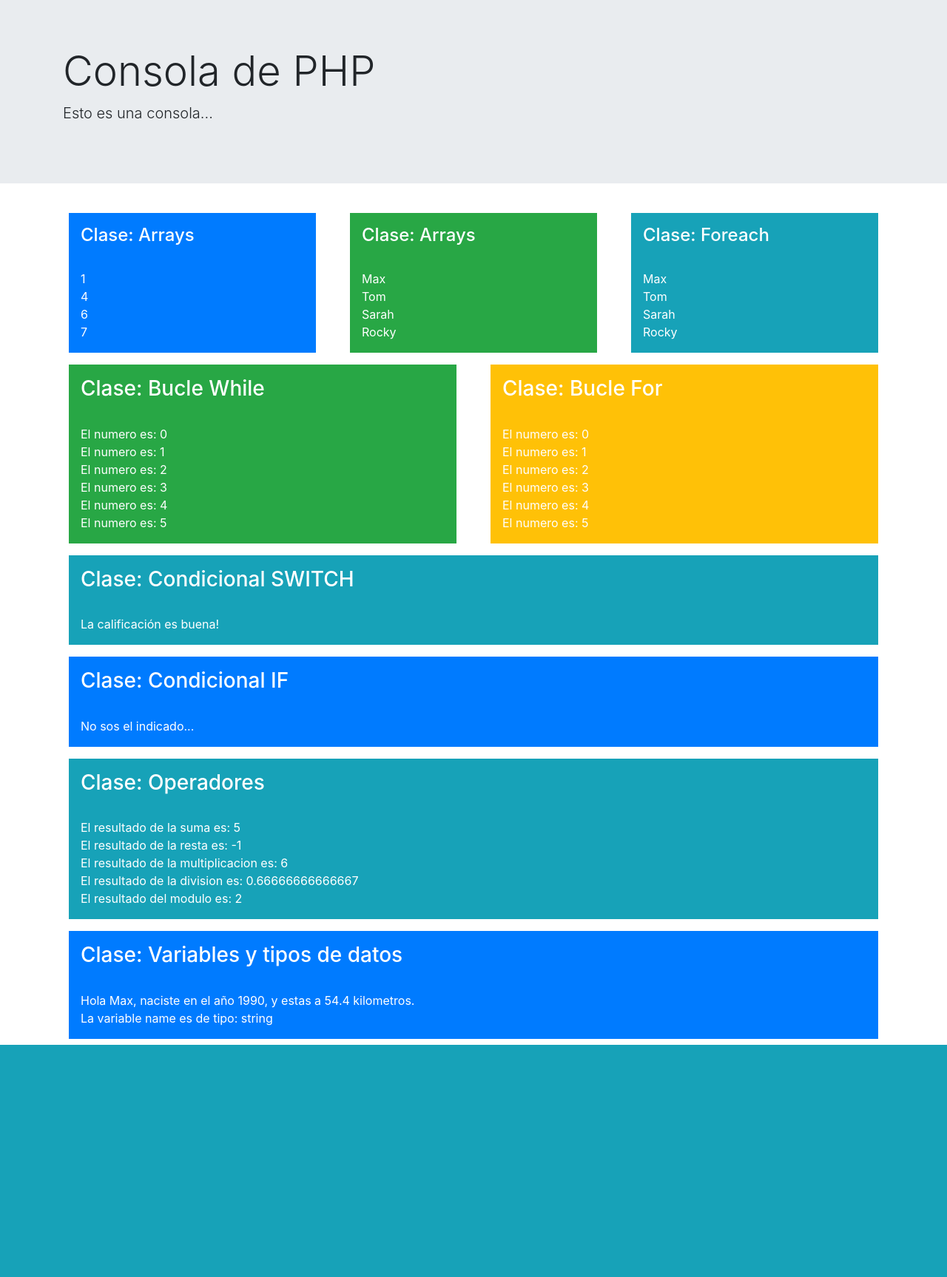
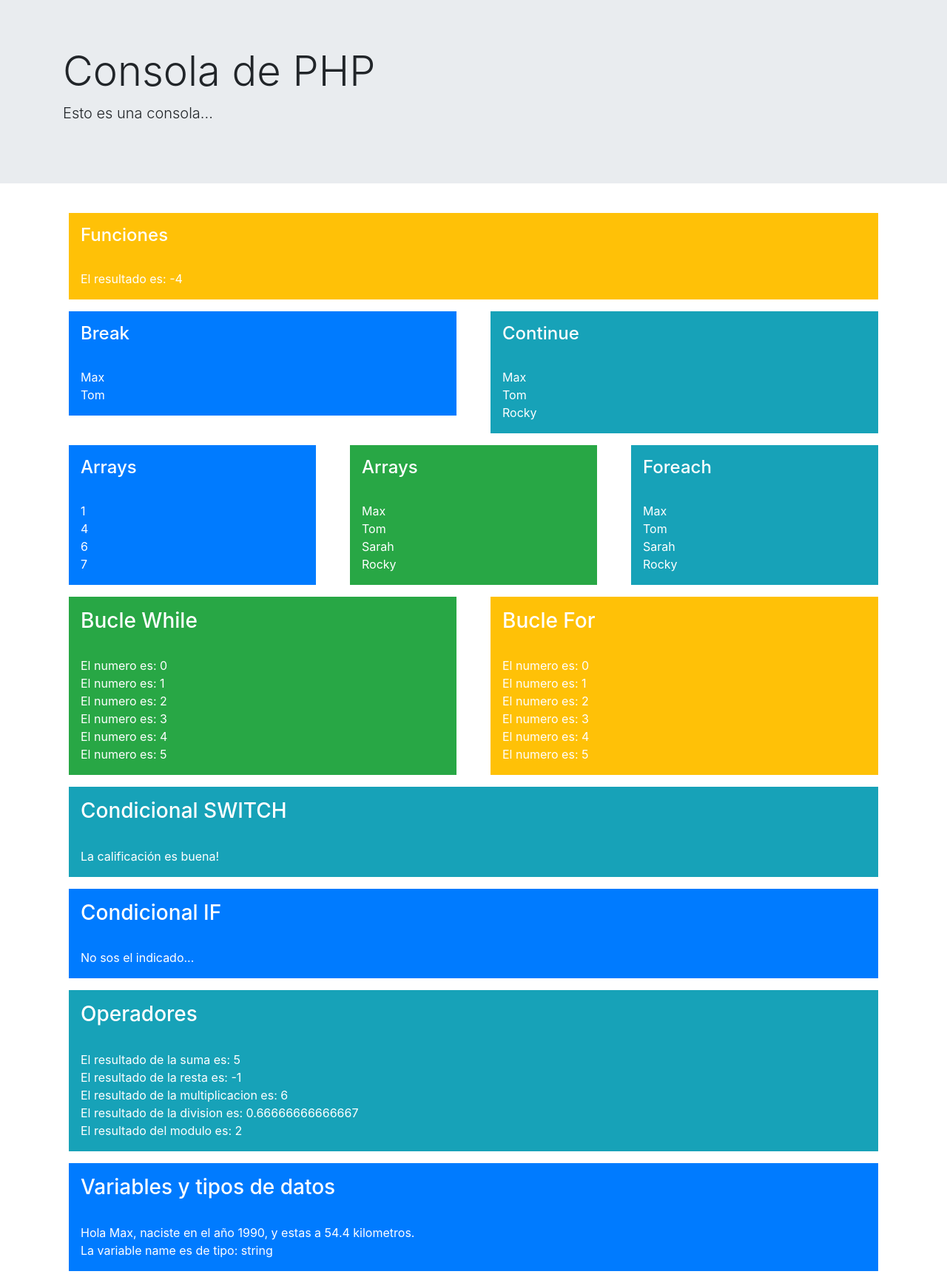
Before and after one commit to maxwell-udemy-courses/php-console, a PHP site: page / in a window 1280 px wide. Shown: the part 57-1784 px from the top of the page at 74% size. Before the commit the page ends 1470 px from the top, so only its background shows below. Run offline with PHP 8.4, Linux system fonts and the light colour scheme.

Commit message:
funciones

```diff
--- a/index.php
+++ b/index.php
@@ -21,9 +21,70 @@
 
     <div class="container">
         <div class="row">
+            <div class="col-12">
+                <div class="p-3 m-2 bg-warning text-white">
+                    <h4>Funciones</h4> <br>
+                    <?php
+                        function calc($sign, $num1, $num2){
+                            switch($sign){
+                                case "+":
+                                    return $num1 + $num2;
+                                    break;
+                                case "-":
+                                    return $num1 - $num2;
+                                    break;
+                                default:
+                                    return 0;
+                            }
+                        }
+
+                        $result = calc("-", 3, 7);
+
+                        echo "El resultado es: " . $result;
+                    ?>
+                </div>
+            </div>
+        </div>
+
+        <div class="row">
+            <div class="col-6">
+                <div class="p-3 m-2 bg-primary text-white">
+                    <h4>Break</h4> <br>
+                    <?php
+                        $names = array("Max", "Tom", "Sarah", "Rocky");
+
+                        foreach($names as $name){
+                            if($name == "Sarah"){
+                                break;
+                            }
+
+                            echo $name . "<br>";
+                        }
+                    ?>
+                </div>
+            </div>
+
+            <div class="col-6">
+                <div class="p-3 m-2 bg-info text-white">
+                    <h4>Continue</h4> <br>
+                    <?php
+                        $names = array("Max", "Tom", "Sarah", "Rocky");
+
+                        foreach($names as $name){
+                            if($name == "Sarah"){
+                                continue;
+                            }
+
+                            echo $name . "<br>";
+                        }
+                    ?>
+                </div>
+            </div>
+        </div>
+        <div class="row">
             <div class="col-4">
                 <div class="p-3 m-2 bg-primary text-white">
-                    <h4>Clase: Arrays</h4> <br>
+                    <h4>Arrays</h4> <br>
                     <?php
                         $nums = array(1,4,6,7);
 
@@ -36,7 +97,7 @@
 
             <div class="col-4">
                 <div class="p-3 m-2 bg-success text-white">
-                    <h4>Clase: Arrays</h4> <br>
+                    <h4>Arrays</h4> <br>
                     <?php
                         $names = array("Max", "Tom", "Sarah", "Rocky");
 
@@ -49,7 +110,7 @@
 
             <div class="col-4">
                 <div class="p-3 m-2 bg-info text-white">
-                    <h4>Clase: Foreach</h4> <br>
+                    <h4>Foreach</h4> <br>
                     <?php
                         $names = array("Max", "Tom", "Sarah", "Rocky");
 
@@ -64,7 +125,7 @@
         <div class="row">
             <div class="col-6">
                 <div class="p-3 m-2 bg-success text-white">
-                    <h3>Clase: Bucle While</h3> <br>
+                    <h3>Bucle While</h3> <br>
                     <?php
                         $num = 0;
 
@@ -77,7 +138,7 @@
             </div>
             <div class="col-6">
                 <div class="p-3 m-2 bg-warning text-white">
-                    <h3>Clase: Bucle For</h3> <br>
+                    <h3>Bucle For</h3> <br>
                     <?php
                         for($i = 0; $i <= 5; $i++){
                             echo "El numero es: " . $i . "<br>";
@@ -90,7 +151,7 @@
         <div class="row">
             <div class="col-12">
                 <div class="p-3 m-2 bg-info text-white">
-                    <h3>Clase: Condicional SWITCH</h3> <br>
+                    <h3>Condicional SWITCH</h3> <br>
                     <?php
                         $num = 8;
 
@@ -138,7 +199,7 @@
         <div class="row">
             <div class="col-12">
                 <div class="p-3 m-2 bg-primary text-white">
-                    <h3>Clase: Condicional IF</h3> <br>
+                    <h3>Condicional IF</h3> <br>
                     <?php
                         $name = "Max";
                         $year = 2991;
@@ -162,7 +223,7 @@
         <div class="row">
             <div class="col-12">
                 <div class="p-3 m-2 bg-info text-white">
-                    <h3>Clase: Operadores</h3> <br>
+                    <h3>Operadores</h3> <br>
                     <?php
                         $num1 = 1;
                         $num2 = 3;
@@ -184,7 +245,7 @@
         <div class="row">
             <div class="col-12">
                 <div class="p-3 m-2 bg-primary text-white">
-                    <h3>Clase: Variables y tipos de datos</h3> <br>
+                    <h3>Variables y tipos de datos</h3> <br>
                     <?php
                         $name = "Max";
                         $isOld = true;
```
